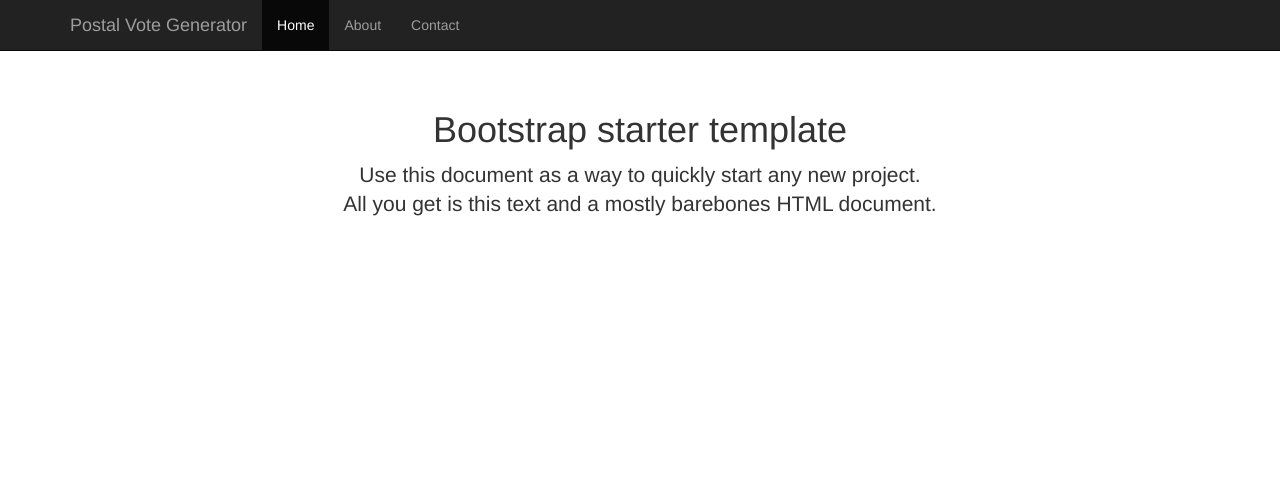
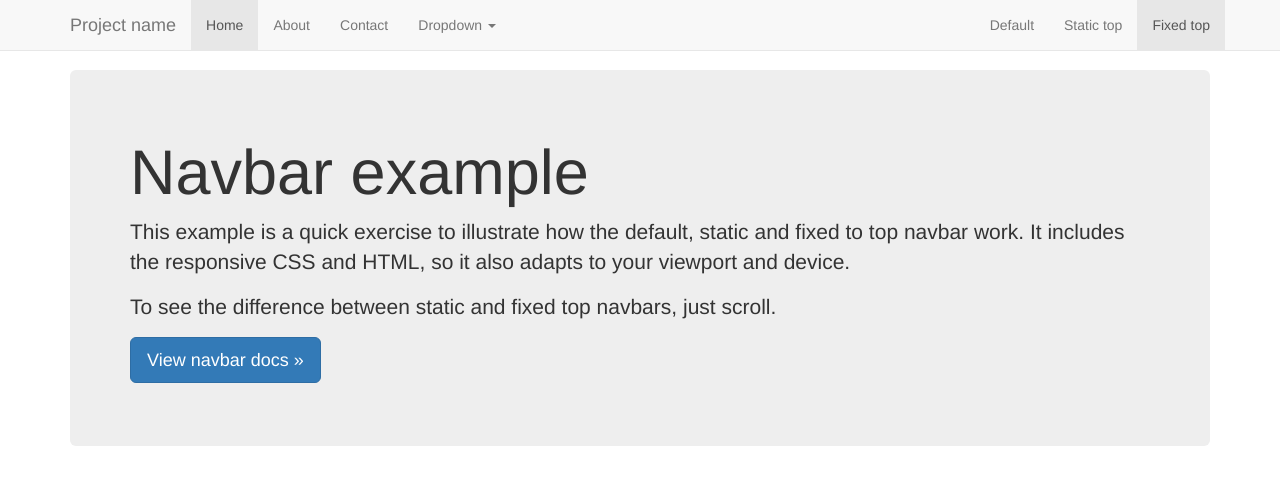
Before and after one commit to robelkin/postalvote-generator, a website: page views/index.html in a window 1280 px wide. Shown: the top 484 px of the page. Drawn offline with nearby package versions, Linux system fonts and the light colour scheme.

Commit message:
Updated style

```diff
--- a/public/css/postalvotes.css
+++ b/public/css/postalvotes.css
@@ -1,7 +1,4 @@
 body {
-  padding-top: 50px;
+  min-height: 2000px;
+  padding-top: 70px;
 }
-.main-view {
-  padding: 40px 15px;
-  text-align: center;
-}
--- a/views/index.html
+++ b/views/index.html
@@ -11,7 +11,8 @@
 
 </head>
 <body>
-  <nav class="navbar navbar-inverse navbar-fixed-top">
+  <!-- Fixed navbar -->
+    <nav class="navbar navbar-default navbar-fixed-top">
       <div class="container">
         <div class="navbar-header">
           <button type="button" class="navbar-toggle collapsed" data-toggle="collapse" data-target="#navbar" aria-expanded="false" aria-controls="navbar">
@@ -20,13 +21,30 @@
             <span class="icon-bar"></span>
             <span class="icon-bar"></span>
           </button>
-          <a class="navbar-brand" href="#">Postal Vote Generator</a>
+          <a class="navbar-brand" href="#">Project name</a>
         </div>
-        <div id="navbar" class="collapse navbar-collapse">
+        <div id="navbar" class="navbar-collapse collapse">
           <ul class="nav navbar-nav">
             <li class="active"><a href="#">Home</a></li>
             <li><a href="#about">About</a></li>
             <li><a href="#contact">Contact</a></li>
+            <li class="dropdown">
+              <a href="#" class="dropdown-toggle" data-toggle="dropdown" role="button" aria-haspopup="true" aria-expanded="false">Dropdown <span class="caret"></span></a>
+              <ul class="dropdown-menu">
+                <li><a href="#">Action</a></li>
+                <li><a href="#">Another action</a></li>
+                <li><a href="#">Something else here</a></li>
+                <li role="separator" class="divider"></li>
+                <li class="dropdown-header">Nav header</li>
+                <li><a href="#">Separated link</a></li>
+                <li><a href="#">One more separated link</a></li>
+              </ul>
+            </li>
+          </ul>
+          <ul class="nav navbar-nav navbar-right">
+            <li><a href="../navbar/">Default</a></li>
+            <li><a href="../navbar-static-top/">Static top</a></li>
+            <li class="active"><a href="./">Fixed top <span class="sr-only">(current)</span></a></li>
           </ul>
         </div><!--/.nav-collapse -->
       </div>
@@ -34,12 +52,17 @@
 
     <div class="container">
 
-      <div class="main-view">
-        <h1>Bootstrap starter template</h1>
-        <p class="lead">Use this document as a way to quickly start any new project.<br> All you get is this text and a mostly barebones HTML document.</p>
+      <!-- Main component for a primary marketing message or call to action -->
+      <div class="jumbotron">
+        <h1>Navbar example</h1>
+        <p>This example is a quick exercise to illustrate how the default, static and fixed to top navbar work. It includes the responsive CSS and HTML, so it also adapts to your viewport and device.</p>
+        <p>To see the difference between static and fixed top navbars, just scroll.</p>
+        <p>
+          <a class="btn btn-lg btn-primary" href="../../components/#navbar" role="button">View navbar docs &raquo;</a>
+        </p>
       </div>
 
-    </div><!-- /.container -->
+    </div> <!-- /container -->
     <!-- Placed at the end of the document so the pages load faster -->
     <script src="https://ajax.googleapis.com/ajax/libs/jquery/1.12.4/jquery.min.js"></script>
     <script>window.jQuery || document.write('<script src="../../assets/js/vendor/jquery.min.js"><\/script>')</script>
```
